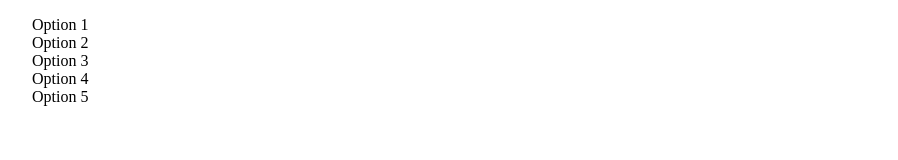
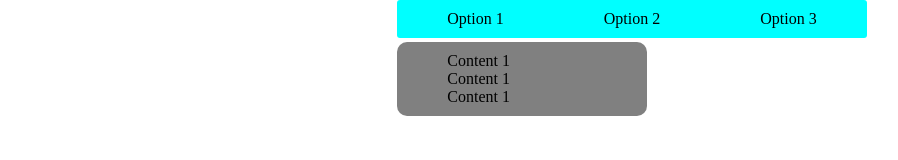
Before and after one commit to calher99/drop-down-menu, a website built with webpack: page src/template.html in a window 1280 px wide. Shown: the whole page, without its empty margins (8-906 px from the left). Built offline with nearby package versions, Linux system fonts and the light colour scheme.

Commit message:
add structure to menu and css basic style

```diff
--- a/src/index.js
+++ b/src/index.js
@@ -1 +1,3 @@
 import './style.css';
+
+console.log('Hello');
--- a/src/style.css
+++ b/src/style.css
@@ -2,8 +2,33 @@ body {
     margin: 0;
 }
 
-ul {
-    list-style-type: none;
+.menu-bar {
+    display: flex;
+    justify-content: center;
 }
 
-li {}
+.option-container {
+    position: relative;
+    background-color: aqua;
+    padding: 10px 50px;
+}
+
+.option-container:first-child {
+    border-top-left-radius: 3px;
+    border-bottom-left-radius: 3px;
+}
+
+.option-container:last-child {
+    border-top-right-radius: 3px;
+    border-bottom-right-radius: 3px;
+}
+
+.drop-down-container {
+    padding: 10px 50px;
+    width: 150px;
+    position: absolute;
+    left: 0%;
+    top: 110%;
+    background-color: grey;
+    border-radius: 10px;
+}
--- a/src/template.html
+++ b/src/template.html
@@ -9,15 +9,22 @@
 </head>
 
 <body>
-    <nav>
-        <ul class="mainMenu">
-            <li>Option 1</li>
-            <li>Option 2</li>
-            <li>Option 3</li>
-            <li>Option 4</li>
-            <li>Option 5</li>
-        </ul>
-    </nav>
+    <div class="menu-bar">
+        <div class="option-container">
+            <div class="drop-down">Option 1</div>
+            <div class="drop-down-container">
+                <div>Content 1</div>
+                <div>Content 1</div>
+                <div>Content 1</div>
+            </div>
+        </div>
+        <div class="option-container">
+            <div class="drop-down">Option 2</div>
+        </div>
+        <div class="option-container">
+            <div class="drop-down">Option 3</div>
+        </div>
+    </div>
 </body>
 
 </html>
```
Also changed, not shown: dist/bundle.js, dist/index.html.
